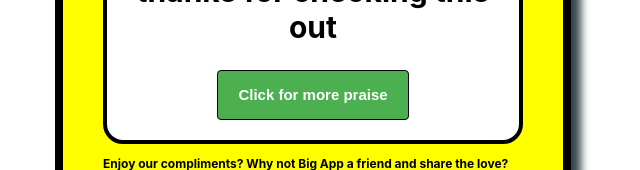
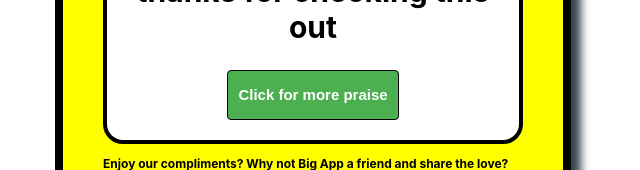
Before and after one commit to HughJarvis/BigAppReact, a React (Create React App) app: page / in a window 1280 px wide. Shown: the part 240-410 px from the top of the page, without its empty margins (327-967 px from the left). Built offline with nearby package versions, Linux system fonts and the light colour scheme.

Commit message:
tweaks css

```diff
--- a/src/compliment_container.css
+++ b/src/compliment_container.css
@@ -114,7 +114,7 @@ button.send_tweet:hover {
 button {
   background-color: #4CAF50;
   color: white;
-  padding: 12px 20px;
+  padding: 12px 10px;
   border: solid 1px #000;
   border-radius: 4px;
   cursor: pointer;
```
